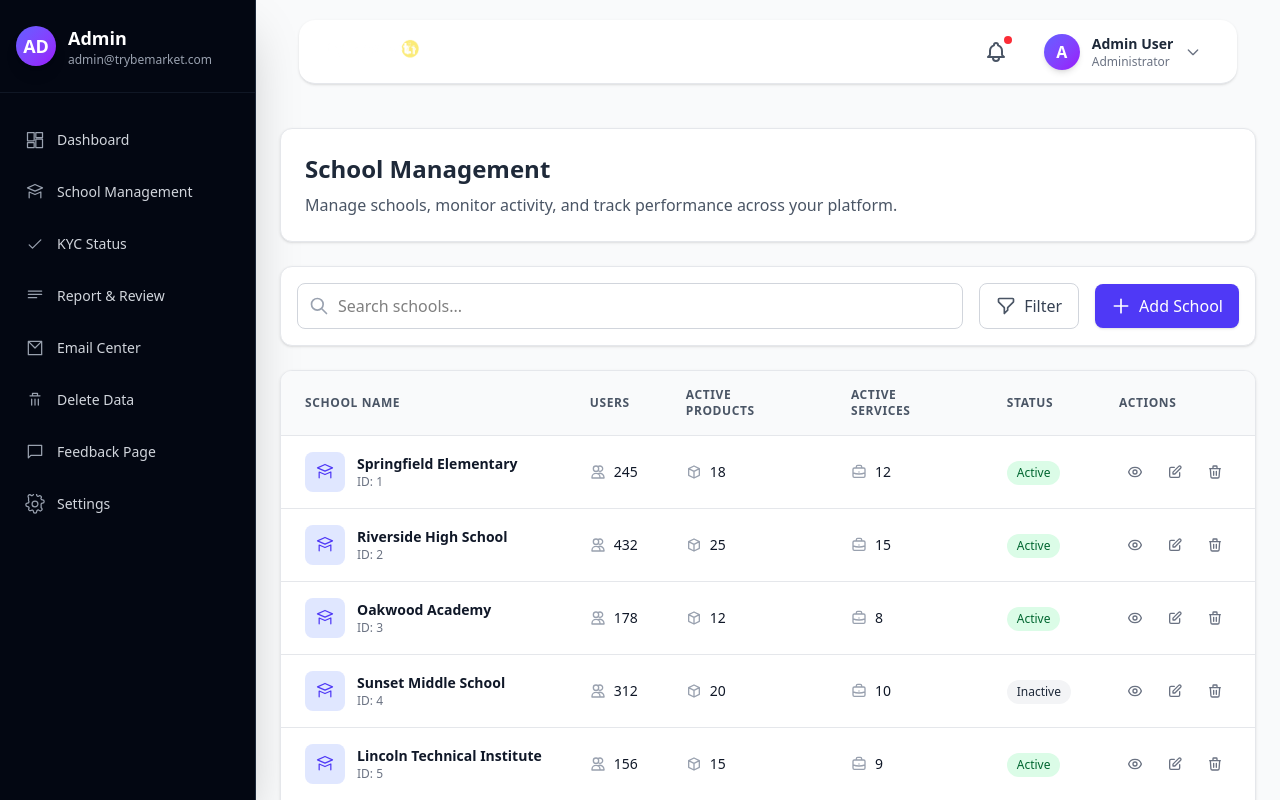
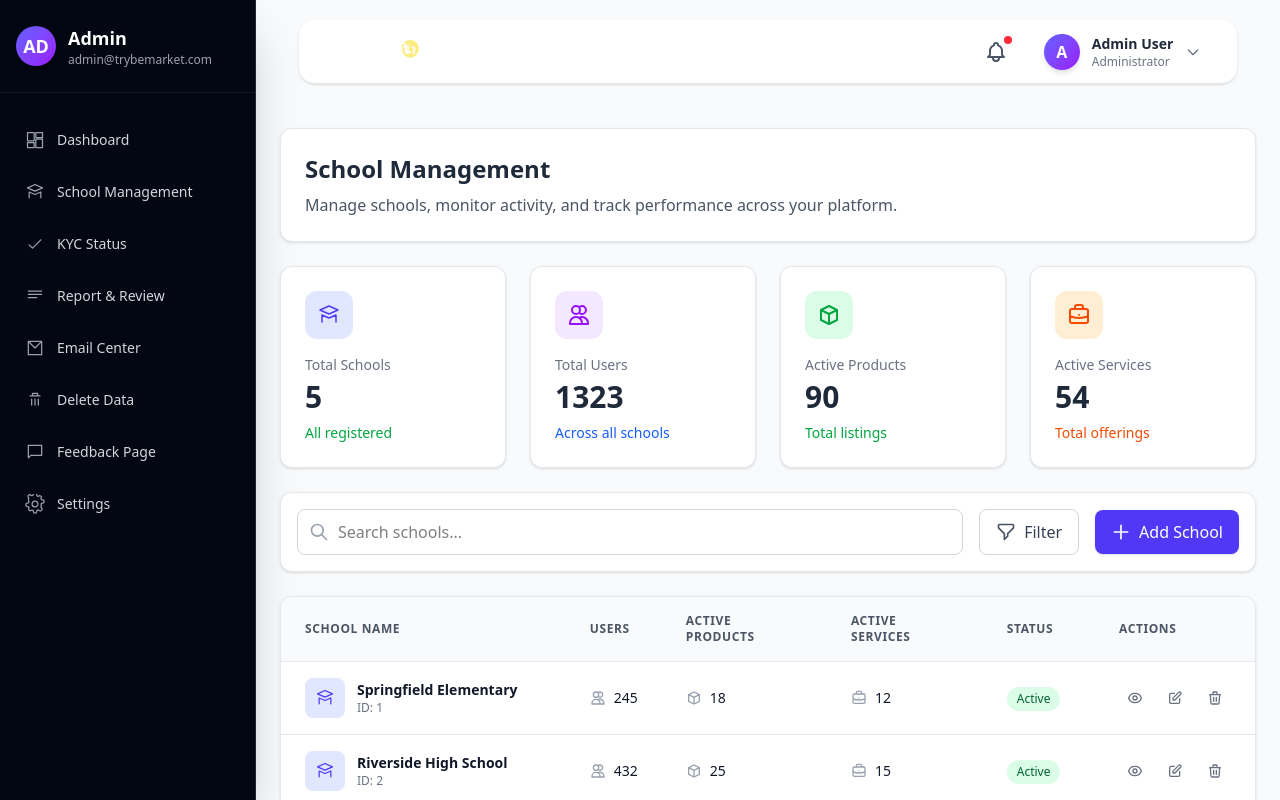
Before and after one commit to trybenode/trybemarket-admin, a Next.js app: page /school_management in a window 1280 px wide. Built offline with nearby package versions, Linux system fonts and the light colour scheme.

Commit message:
feat: add summary stats grid for total schools, users, products, and services

```diff
--- a/src/app/(admin)/school_management/page.jsx
+++ b/src/app/(admin)/school_management/page.jsx
@@ -18,6 +18,65 @@ function Page() {
         HeaderText="School Management"
         SubHeaderText="Manage schools, monitor activity, and track performance across your platform."
       />
+
+      {/* Summary Stats Grid */}
+      <div className="grid grid-cols-1 md:grid-cols-2 lg:grid-cols-4 gap-6">
+        {/* Total Schools */}
+        <div className="bg-white rounded-xl shadow-sm border border-gray-200 p-6 hover:shadow-md transition-shadow">
+          <div className="flex items-center justify-between mb-4">
+            <div className="w-12 h-12 bg-indigo-100 rounded-xl flex items-center justify-center">
+              <svg xmlns="http://www.w3.org/2000/svg" className="w-6 h-6 text-indigo-600" viewBox="0 0 24 24" fill="none" stroke="currentColor">
+                <path strokeWidth={1.5} strokeLinecap="round" strokeLinejoin="round" d="M3 7l9-4 9 4-9 4-9-4zm2 12v-7l7 3 7-3v7" />
+              </svg>
+            </div>
+          </div>
+          <h3 className="text-gray-500 text-sm font-medium mb-1">Total Schools</h3>
+          <p className="text-3xl font-bold text-gray-800">{schools.length}</p>
+          <p className="text-sm text-green-600 mt-2">All registered</p>
+        </div>
+
+        {/* Total Users */}
+        <div className="bg-white rounded-xl shadow-sm border border-gray-200 p-6 hover:shadow-md transition-shadow">
+          <div className="flex items-center justify-between mb-4">
+            <div className="w-12 h-12 bg-purple-100 rounded-xl flex items-center justify-center">
+              <svg xmlns="http://www.w3.org/2000/svg" className="w-6 h-6 text-purple-600" fill="none" viewBox="0 0 24 24" stroke="currentColor">
+                <path strokeLinecap="round" strokeLinejoin="round" strokeWidth={2} d="M12 4.354a4 4 0 110 5.292M15 21H3v-1a6 6 0 0112 0v1zm0 0h6v-1a6 6 0 00-9-5.197M13 7a4 4 0 11-8 0 4 4 0 018 0z" />
+              </svg>
+            </div>
+          </div>
+          <h3 className="text-gray-500 text-sm font-medium mb-1">Total Users</h3>
+          <p className="text-3xl font-bold text-gray-800">{schools.reduce((sum, school) => sum + school.users, 0)}</p>
+          <p className="text-sm text-blue-600 mt-2">Across all schools</p>
+        </div>
+
+        {/* Active Products */}
+        <div className="bg-white rounded-xl shadow-sm border border-gray-200 p-6 hover:shadow-md transition-shadow">
+          <div className="flex items-center justify-between mb-4">
+            <div className="w-12 h-12 bg-green-100 rounded-xl flex items-center justify-center">
+              <svg xmlns="http://www.w3.org/2000/svg" className="w-6 h-6 text-green-600" fill="none" viewBox="0 0 24 24" stroke="currentColor">
+                <path strokeLinecap="round" strokeLinejoin="round" strokeWidth={2} d="M20 7l-8-4-8 4m16 0l-8 4m8-4v10l-8 4m0-10L4 7m8 4v10M4 7v10l8 4" />
+              </svg>
+            </div>
+          </div>
+          <h3 className="text-gray-500 text-sm font-medium mb-1">Active Products</h3>
+          <p className="text-3xl font-bold text-gray-800">{schools.reduce((sum, school) => sum + school.products, 0)}</p>
+          <p className="text-sm text-green-600 mt-2">Total listings</p>
+        </div>
+
+        {/* Active Services */}
+        <div className="bg-white rounded-xl shadow-sm border border-gray-200 p-6 hover:shadow-md transition-shadow">
+          <div className="flex items-center justify-between mb-4">
+            <div className="w-12 h-12 bg-orange-100 rounded-xl flex items-center justify-center">
+              <svg xmlns="http://www.w3.org/2000/svg" className="w-6 h-6 text-orange-600" fill="none" viewBox="0 0 24 24" stroke="currentColor">
+                <path strokeLinecap="round" strokeLinejoin="round" strokeWidth={2} d="M21 13.255A23.931 23.931 0 0112 15c-3.183 0-6.22-.62-9-1.745M16 6V4a2 2 0 00-2-2h-4a2 2 0 00-2 2v2m4 6h.01M5 20h14a2 2 0 002-2V8a2 2 0 00-2-2H5a2 2 0 00-2 2v10a2 2 0 002 2z" />
+              </svg>
+            </div>
+          </div>
+          <h3 className="text-gray-500 text-sm font-medium mb-1">Active Services</h3>
+          <p className="text-3xl font-bold text-gray-800">{schools.reduce((sum, school) => sum + school.services, 0)}</p>
+          <p className="text-sm text-orange-600 mt-2">Total offerings</p>
+        </div>
+      </div>
 
       {/* Search, Filter and Add School Section */}
       <div className="bg-white rounded-xl shadow-sm border border-gray-200 p-4">
```
